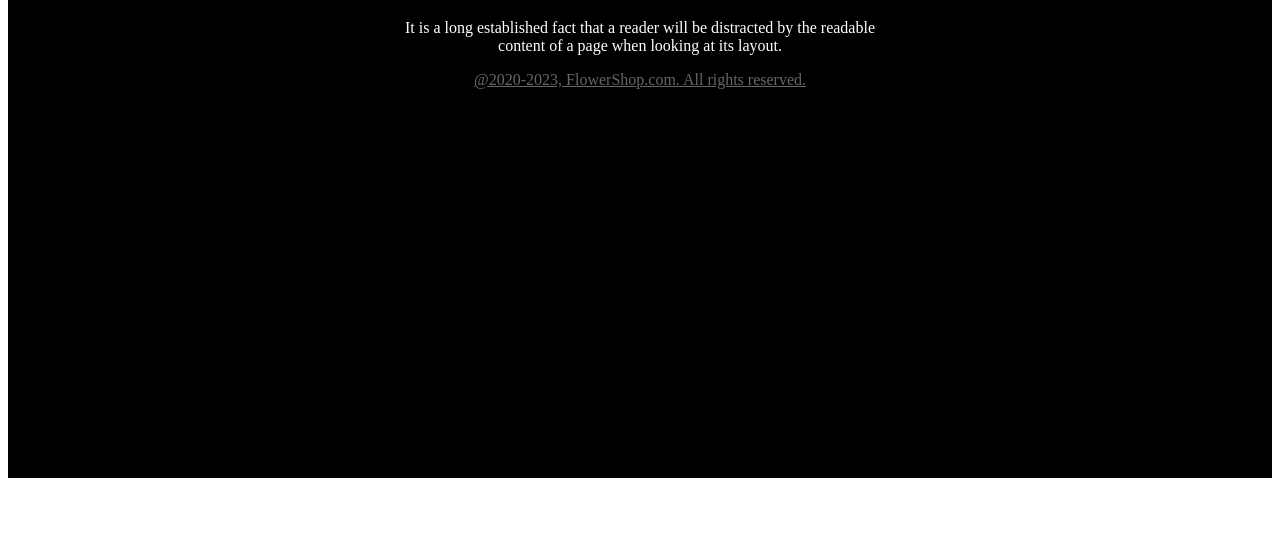
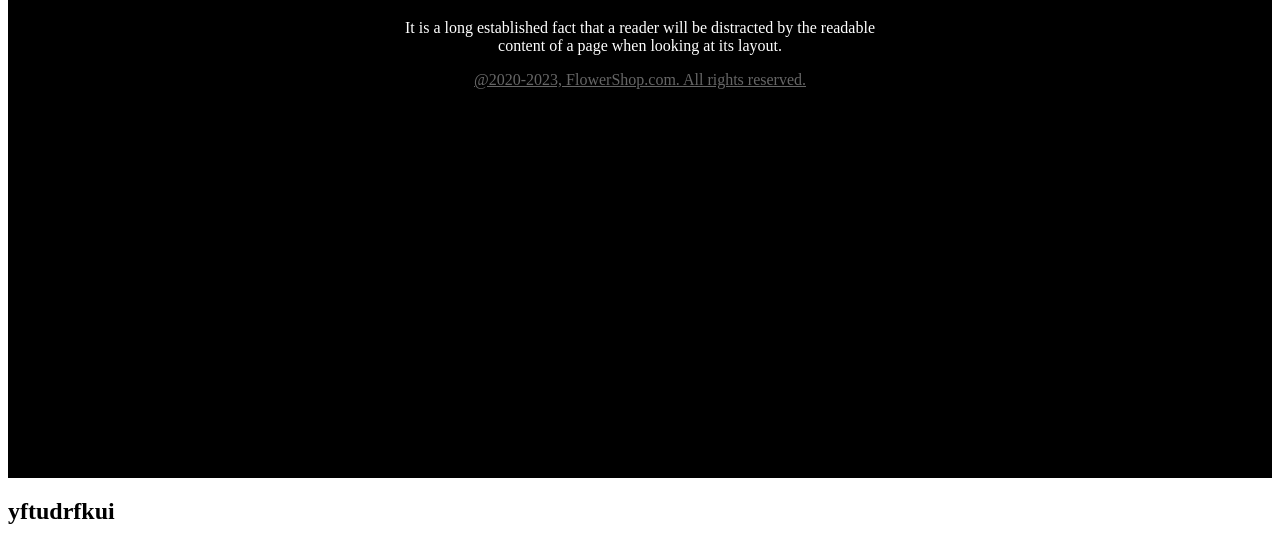
Before and after one commit to Ismajahan/my-flower-shop, a plain HTML site: page index.html in a window 1280 px wide. Shown: the part 3344-3889 px from the top of the page. Before the commit the page ends 3830 px from the top, so only its background shows below. Drawn offline with Linux system fonts and the light colour scheme.

Commit message:
new section added

```diff
--- a/index.html
+++ b/index.html
@@ -101,6 +101,9 @@
         <a class="anchor" href="">@2020-2023, FlowerShop.com. All rights reserved.</a>
 
     </footer>
+    <section>
+        <h1>yftudrfkui</h1>
+    </section>
 </body>
 
 </html>
```
